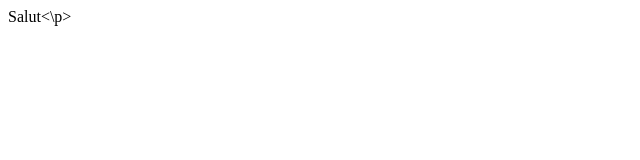
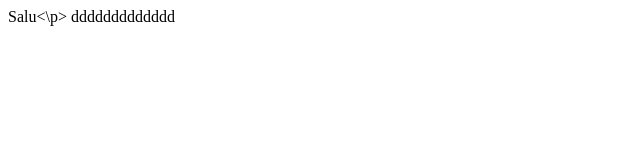
Before and after one commit to willem91/DorancoGit, a plain HTML site: page hello/index.html in a window 1280 px wide. Shown: the whole page, without its empty margins (0-640 px from the left). Drawn offline with Linux system fonts and the light colour scheme.

Commit message:
mon nouveau commit

```diff
--- a/hello/index.html
+++ b/hello/index.html
@@ -1 +1,2 @@
-<p>Salut<\p>
+<p>Salu<\p>
+ddddddddddddd
```
Also changed, not shown: 1 other file.
